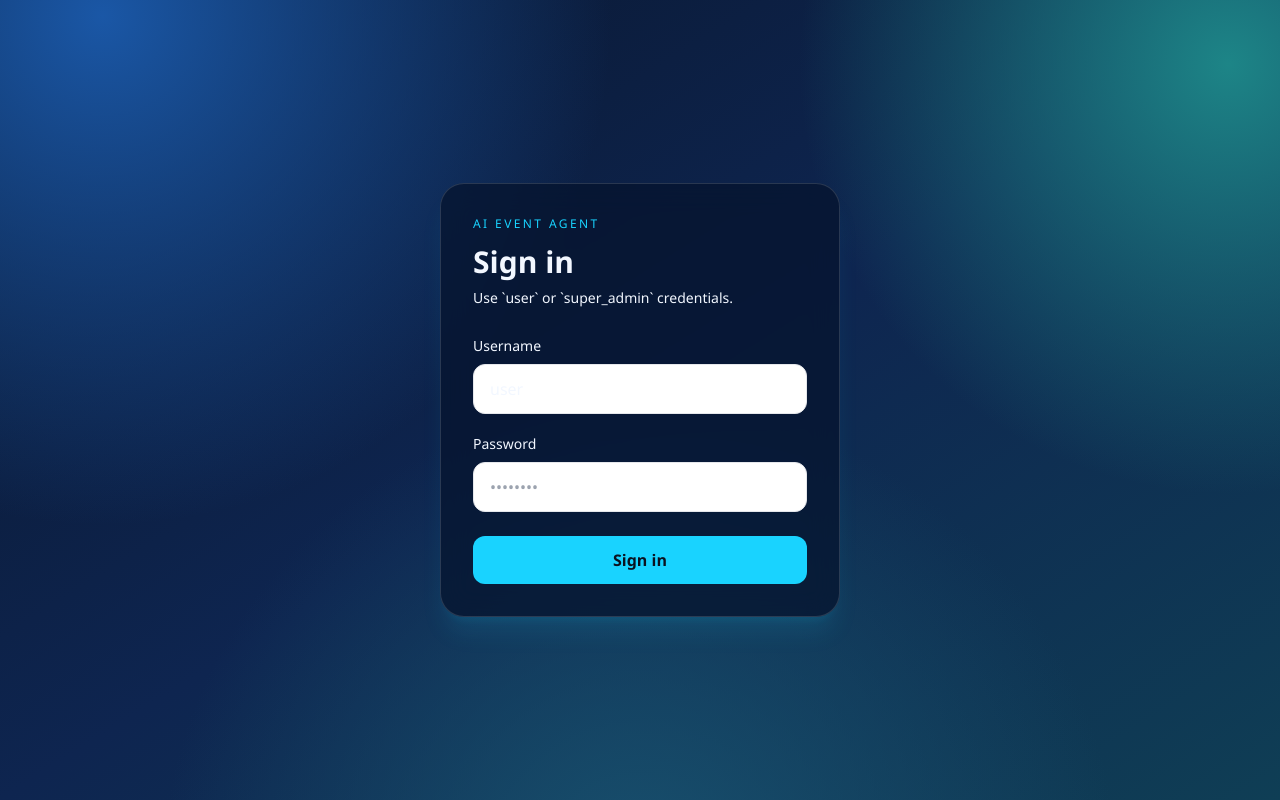
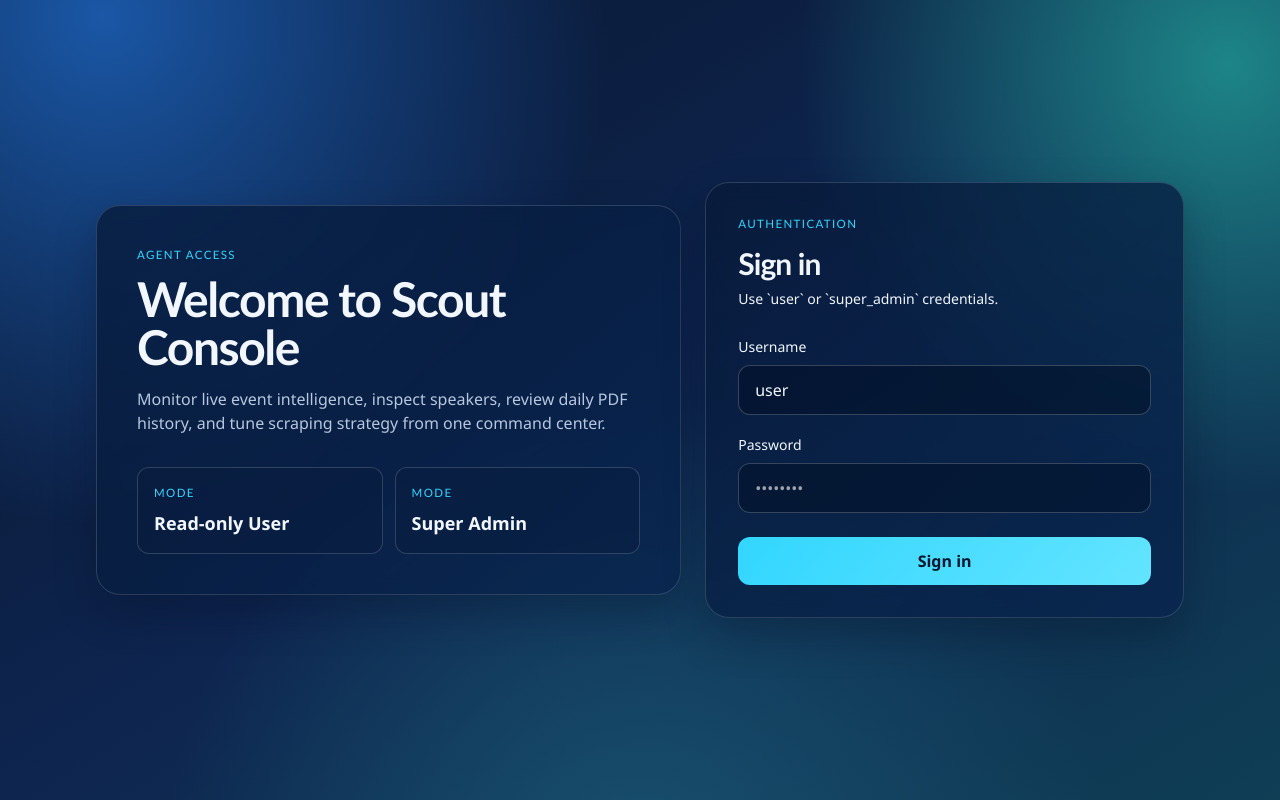
Before and after one commit to namm9an/AI-Event-Agent, a Next.js app in the folder frontend/: page /login in a window 1280 px wide. Built offline with nearby package versions, Linux system fonts and the light colour scheme; no server answers.

Commit message:
feat(frontend): restyle login and shared shell surfaces for scout console

```diff
--- a/frontend/app/login/page.tsx
+++ b/frontend/app/login/page.tsx
@@ -29,15 +29,33 @@ export default function LoginPage() {
   }
 
   return (
-    <main className="mx-auto flex min-h-screen w-full max-w-md items-center px-6 py-10">
-      <form onSubmit={onSubmit} className="frost w-full rounded-3xl p-8 shadow-xl shadow-cyan/10">
-        <p className="text-xs uppercase tracking-[0.2em] text-cyan">AI Event Agent</p>
-        <h1 className="mt-3 text-3xl font-semibold">Sign in</h1>
+    <main className="mx-auto grid min-h-screen w-full max-w-6xl items-center gap-6 px-4 py-10 sm:px-8 lg:grid-cols-[1.1fr_0.9fr]">
+      <section className="panel rounded-3xl p-8 sm:p-10">
+        <p className="panel-title">Agent Access</p>
+        <h1 className="heading-display mt-3 text-4xl sm:text-5xl">Welcome to Scout Console</h1>
+        <p className="mt-4 max-w-lg text-base text-[color:var(--text-soft)]">
+          Monitor live event intelligence, inspect speakers, review daily PDF history, and tune scraping strategy from one command center.
+        </p>
+        <div className="mt-8 grid gap-3 sm:grid-cols-2">
+          <div className="metric-card rounded-xl p-4">
+            <p className="panel-title">Mode</p>
+            <p className="mt-2 text-lg font-semibold">Read-only User</p>
+          </div>
+          <div className="metric-card rounded-xl p-4">
+            <p className="panel-title">Mode</p>
+            <p className="mt-2 text-lg font-semibold">Super Admin</p>
+          </div>
+        </div>
+      </section>
+
+      <form onSubmit={onSubmit} className="panel w-full rounded-3xl p-8">
+        <p className="panel-title">Authentication</p>
+        <h2 className="heading-display mt-3 text-3xl">Sign in</h2>
         <p className="mt-2 text-sm text-slate-300/80">Use `user` or `super_admin` credentials.</p>
 
         <label className="mt-7 block text-sm text-slate-200">Username</label>
         <input
-          className="mt-2 w-full rounded-xl border border-slate-300/25 bg-slate-950/50 px-4 py-3 outline-none focus:border-cyan"
+          className="input-shell mt-2 w-full rounded-xl px-4 py-3 outline-none focus:border-cyan"
           value={username}
           onChange={(e) => setUsername(e.target.value)}
           placeholder="user"
@@ -47,7 +65,7 @@ export default function LoginPage() {
         <label className="mt-5 block text-sm text-slate-200">Password</label>
         <input
           type="password"
-          className="mt-2 w-full rounded-xl border border-slate-300/25 bg-slate-950/50 px-4 py-3 outline-none focus:border-cyan"
+          className="input-shell mt-2 w-full rounded-xl px-4 py-3 outline-none focus:border-cyan"
           value={password}
           onChange={(e) => setPassword(e.target.value)}
           placeholder="••••••••"
@@ -59,7 +77,7 @@ export default function LoginPage() {
         <button
           type="submit"
           disabled={loading}
-          className="mt-6 w-full rounded-xl bg-cyan px-4 py-3 font-semibold text-ink transition hover:brightness-110 disabled:opacity-70"
+          className="btn-primary mt-6 w-full rounded-xl px-4 py-3 font-semibold transition hover:brightness-110 disabled:opacity-70"
         >
           {loading ? "Signing in..." : "Sign in"}
         </button>
--- a/frontend/components/protected-shell.tsx
+++ b/frontend/components/protected-shell.tsx
@@ -41,7 +41,7 @@ export default function ProtectedShell({ children, requireRole }: ProtectedShell
   if (!ready) {
     return (
       <div className="flex min-h-screen items-center justify-center">
-        <div className="frost rounded-2xl px-8 py-6 text-sm text-slate-200/80">Validating session...</div>
+        <div className="panel rounded-2xl px-8 py-6 text-sm text-slate-200/80">Validating session...</div>
       </div>
     );
   }
--- a/frontend/components/status-overview.tsx
+++ b/frontend/components/status-overview.tsx
@@ -6,9 +6,9 @@ interface StatusOverviewProps {
 
 function StatCard({ label, value }: { label: string; value: string | number }) {
   return (
-    <div className="frost rounded-2xl p-4">
-      <p className="text-xs uppercase tracking-[0.18em] text-slate-300/80">{label}</p>
-      <p className="mt-2 text-2xl font-semibold">{value}</p>
+    <div className="panel rounded-2xl p-4">
+      <p className="panel-title">{label}</p>
+      <p className="mt-2 text-3xl font-semibold heading-display">{value}</p>
     </div>
   );
 }
--- a/frontend/components/topbar.tsx
+++ b/frontend/components/topbar.tsx
@@ -10,24 +10,24 @@ export default function TopBar() {
   const role = getRole();
 
   return (
-    <header className="frost mb-6 rounded-2xl px-5 py-4">
+    <header className="panel mb-6 rounded-2xl px-5 py-4">
       <div className="flex flex-wrap items-center justify-between gap-3">
         <div>
-          <p className="text-xs uppercase tracking-[0.2em] text-cyan">Scout Console</p>
-          <h1 className="text-xl font-semibold">AI Event Agent</h1>
+          <p className="panel-title">Scout Console</p>
+          <h1 className="heading-display text-2xl">AI Event Agent</h1>
         </div>
         <div className="flex items-center gap-3 text-sm">
-          <Link className="rounded-lg border border-white/20 px-3 py-2 hover:bg-white/10" href="/dashboard">
+          <Link className="btn-secondary rounded-lg px-3 py-2 transition hover:bg-white/12" href="/dashboard">
             Dashboard
           </Link>
           {role === "super_admin" ? (
-            <Link className="rounded-lg border border-white/20 px-3 py-2 hover:bg-white/10" href="/settings">
+            <Link className="btn-secondary rounded-lg px-3 py-2 transition hover:bg-white/12" href="/settings">
               Settings
             </Link>
           ) : null}
           <button
             type="button"
-            className="rounded-lg bg-ember px-3 py-2 font-semibold text-ink"
+            className="btn-danger rounded-lg px-3 py-2 font-semibold"
             onClick={() => {
               clearSession();
               router.push("/login");
```
